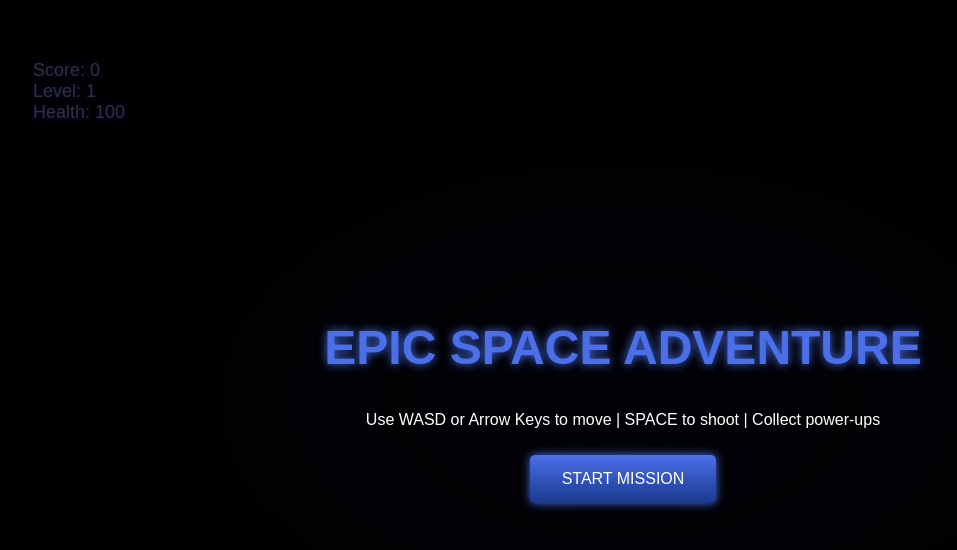
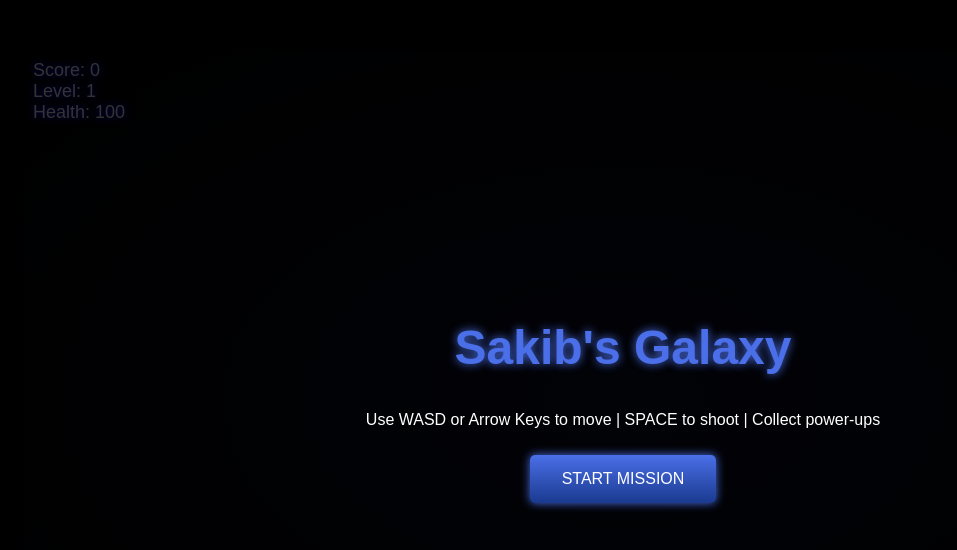
Before and after one commit to Pro-seka/Sakibs-Galaxy, a plain HTML site: page index.html in a window 1280 px wide. Shown: the whole page, without its empty margins (17-974 px from the left). Drawn offline with Linux system fonts and the light colour scheme.

Commit message:
index.html

```diff
--- a/index.html
+++ b/index.html
@@ -95,7 +95,7 @@
         </div>
 
         <div id="startScreen">
-            <h1>EPIC SPACE ADVENTURE</h1>
+            <h1>Sakib's Galaxy</h1>
             <p>Use WASD or Arrow Keys to move | SPACE to shoot | Collect power-ups</p>
             <button id="startButton">START MISSION</button>
         </div>
```
